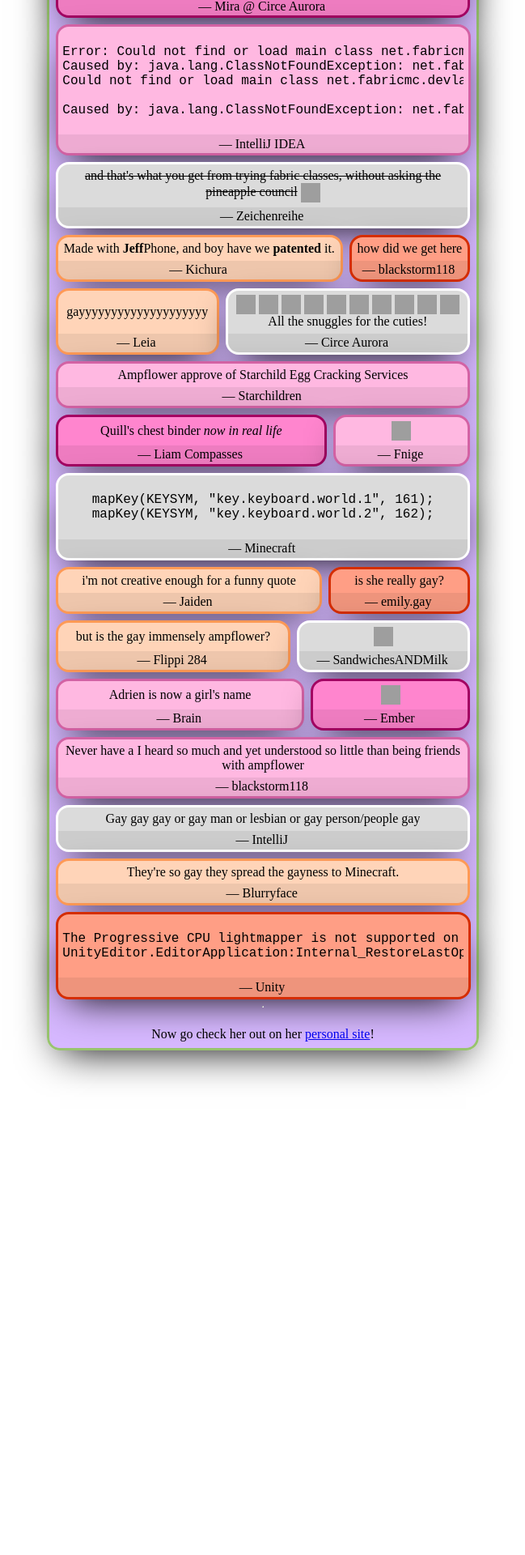
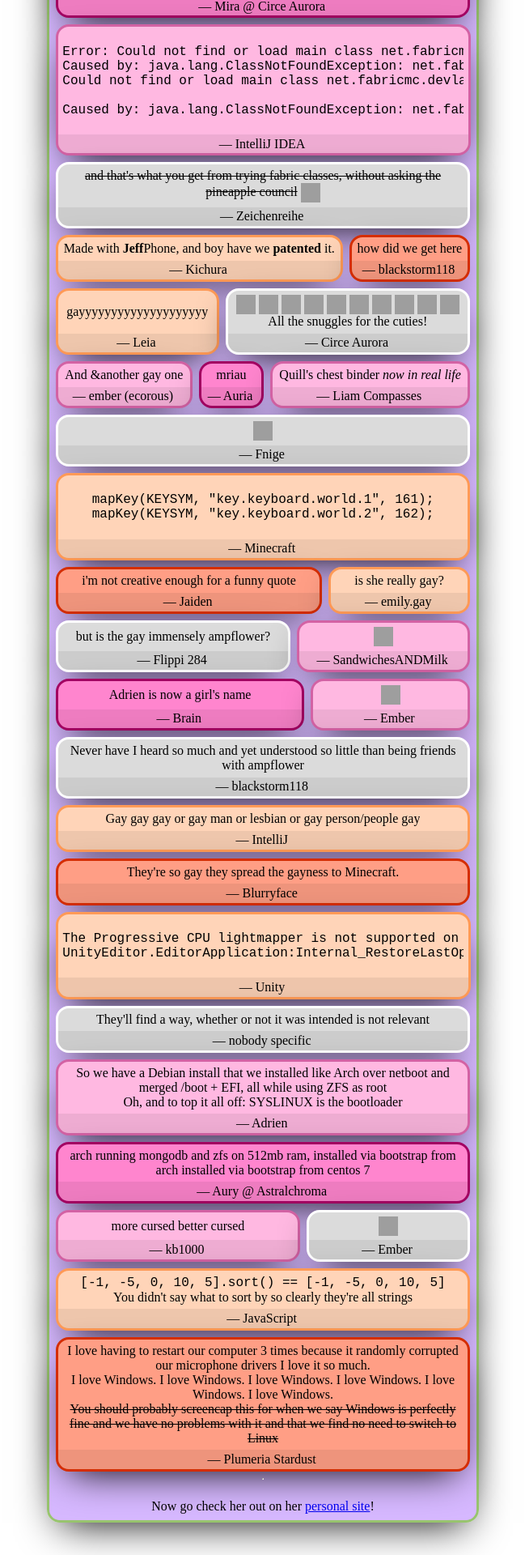
Before and after one commit to Ampflower/bug-free-carnival, a Jekyll site: the page built from index.html, in a window 1280 px wide. Shown: the part 685-2605 px from the top of the page at 81% size, without its empty margins (315-964 px from the left). Built offline with Jekyll 4.4.1, drawn with Linux system fonts in a browser that asks for light colours; before the commit the page ends 2022 px from its top, so only the background shows below that; grey boxes are pictures that could not be loaded.

Commit message:
Add & fix quotes, including randomised quotes

```diff
--- a/assets/css/style.scss
+++ b/assets/css/style.scss
@@ -182,3 +182,7 @@
 	color: inherit;
 	background-color: unset;
 }
+
+.js .randomizable {
+	cursor: pointer;
+}
--- /dev/null
+++ b/assets/js/index.js
@@ -0,0 +1,13 @@
+function setRandomQuote(quote) {
+	quote.innerText = quote.dataset['random'+Math.floor(Math.random() *+ quote.dataset.random)];
+}
+
+for(let randomizable of document.getElementsByClassName('randomizable')) {
+	// Unboxing and storing here as we don't want to do this every time on click
+	let random = document.getElementsByClassName('random')[0];
+	function clickHandler() { setRandomQuote(random) };
+	clickHandler();
+	randomizable.addEventListener("click", clickHandler);
+}
+
+document.body.classList += 'js'
--- a/index.html
+++ b/index.html
@@ -42,7 +44,7 @@
 
    Caused by: java.lang.ClassNotFoundException: net.fabricmc.devlaunchinjector.Main</pre>"
  - author: Zeichenreihe
-   quote: "<strike>and that's what you get from trying fabric classes, without asking the pineapple council</strike>
+   quote: "<s>and that's what you get from trying fabric classes, without asking the pineapple council</s>
            <img src=\"https://cdn.discordapp.com/emojis/1117566742445703359.webp?size=44&quality=lossless\" width=\"24\" height=\"24\" alt=\"pineapple\"/>"
  - author: Kichura
    quote: "Made with <b>Jeff</b>Phone, and boy have we <b>patented</b> it."
@@ -64,8 +66,16 @@
 <img src="https://cdn.discordapp.com/emojis/1019580823709683722.webp?size=44&quality=lossless" width="24" height="24" alt="blobfox snuggle" />
 <br/>
 All the snuggles for the cuties!'
- - author: Starchildren
-   quote: "Ampflower approve of Starchild Egg Cracking Services"
+ - author: ember (ecorous)
+   quote: "And &another gay one"
+ - author: Auria
+   quote: miau
+   random:
+    - meow
+    - miau
+    - mrow
+    - mriau
+    - mreow
  - author: Liam Compasses
    quote: "Quill's chest binder <i>now in real life</i>"
  - author: Fnige
@@ -86,7 +96,7 @@
  - author: Ember
    quote: '<img src="https://cdn.discordapp.com/emojis/1109811879360086056.webp?size=44&quality=lossless" width="24" height="24" alt="blobfox pineapple" />'
  - author: blackstorm118
-   quote: "Never have a I heard so much and yet understood so little than being friends with ampflower"
+   quote: "Never have I heard so much and yet understood so little than being friends with ampflower"
  - author: IntelliJ
    quote: "Gay gay gay or gay man or lesbian or gay person/people gay"
    hover: "Consider using 'gay or gay man or lesbian or gay person/people' instead of 'homosexual'."
@@ -94,6 +104,23 @@
    quote: "They're so gay they spread the gayness to Minecraft."
  - author: Unity
    quote: "<pre>The Progressive CPU lightmapper is not supported on Apple silicon, switching to the Progressive GPU lightmapper.<br/>UnityEditor.EditorApplication:Internal_RestoreLastOpenedScenes ()</pre>"
+ - author: nobody specific
+   quote: "They'll find a way, whether or not it was intended is not relevant"
+ - author: Adrien
+   quote: "So we have a Debian install that we installed like Arch over netboot and merged /boot + EFI, all while using ZFS as root<br/>
+Oh, and to top it all off: SYSLINUX is the bootloader"
+ - author: Aury @ Astralchroma
+   quote: "arch running mongodb and zfs on 512mb ram, installed via bootstrap from arch installed via bootstrap from centos 7"
+ - author: kb1000
+   quote: "more cursed better cursed"
+ - author: Ember
+   quote: '<img src="https://cdn.discordapp.com/emojis/982107002434101248.webp?size=44&quality=lossless" width="24" height="24" alt="blobfox terrified" />'
+ - author: JavaScript
+   quote: "<code>&lbrack;-1, -5, 0, 10, 5&rbrack;.sort() == &lbrack;-1, -5, 0, 10, 5&rbrack;</code><br/>You didn't say what to sort by so clearly they're all strings"
+ - author: Plumeria Stardust
+   quote: "I love having to restart our computer 3 times because it randomly corrupted our microphone drivers I love it so much.<br/>
+I love Windows. I love Windows. I love Windows. I love Windows. I love Windows. I love Windows.<br/>
+<s>You should probably screencap this for when we say Windows is perfectly fine and we have no problems with it and that we find no need to switch to Linux</s>"
 ---
 
 <div class="card">
@@ -105,14 +132,18 @@
 {% if page.quotes %}
 <div class="figures">
 	{% for quote in page.quotes %}
-		<figure {% if quote.hover %} title="{{quote.hover}}" {% endif %}>
+		<figure {% if quote.hover %} title="{{quote.hover}}" {% endif %} {% if quote.random %} class="randomizable" {% endif %}>
 			{% if quote.spoiler %}
 			<input id="{{quote.spoiler}}" type="checkbox" class="spoiler" />
 			<label for="{{quote.spoiler}}" class="quote spoiler">
-				<blockquote>{{quote.quote}}</blockquote>
+			{% else %}
+			<div class="quote">
+			{% endif %}
+				<blockquote {% if quote.random %} class="random" data-random={{quote.random | size}} {% for random in quote.random %} data-random{{forloop.index0}}="{{random}}" {% endfor %} {% endif %}>{{quote.quote}}</blockquote>
+			{% if quote.spoiler %}
 			</label>
 			{% else %}
-			<div class="quote"><blockquote>{{quote.quote}}</blockquote></div>
+			</div>
 			{% endif %}
 			<figcaption>&mdash; {{quote.author}}</figcaption>
 		</figure>
```
Also changed, not shown: other parts of index.html (+2 -0 lines).
